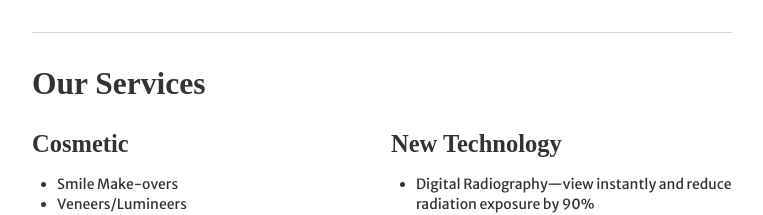
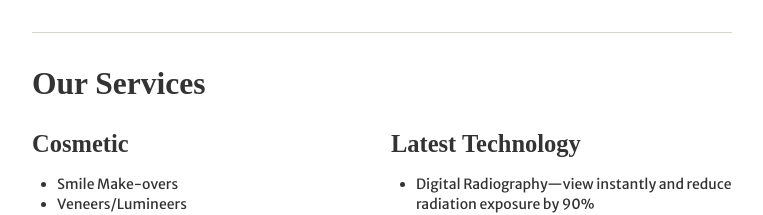
Before and after one commit to neuromusic/steinerdentistry.com-website, a plain HTML site: page index.html in a window 1280 px wide. Shown: the part 860-1075 px from the top of the page, without its empty margins (258-1021 px from the left). Drawn offline with Linux system fonts and the light colour scheme; a web font is replaced by a local one.

Commit message:
new -> latest

```diff
--- a/index.html
+++ b/index.html
@@ -168,7 +168,7 @@
               </ul>
             </div>
             <div class="span6">
-              <h3>New Technology</h3>
+              <h3>Latest Technology</h3>
               <ul>
                 <li>Digital Radiography—view instantly and reduce radiation exposure by 90%</li>
                 <li>Cavity detection by comfortable laser scanner</li>
```
